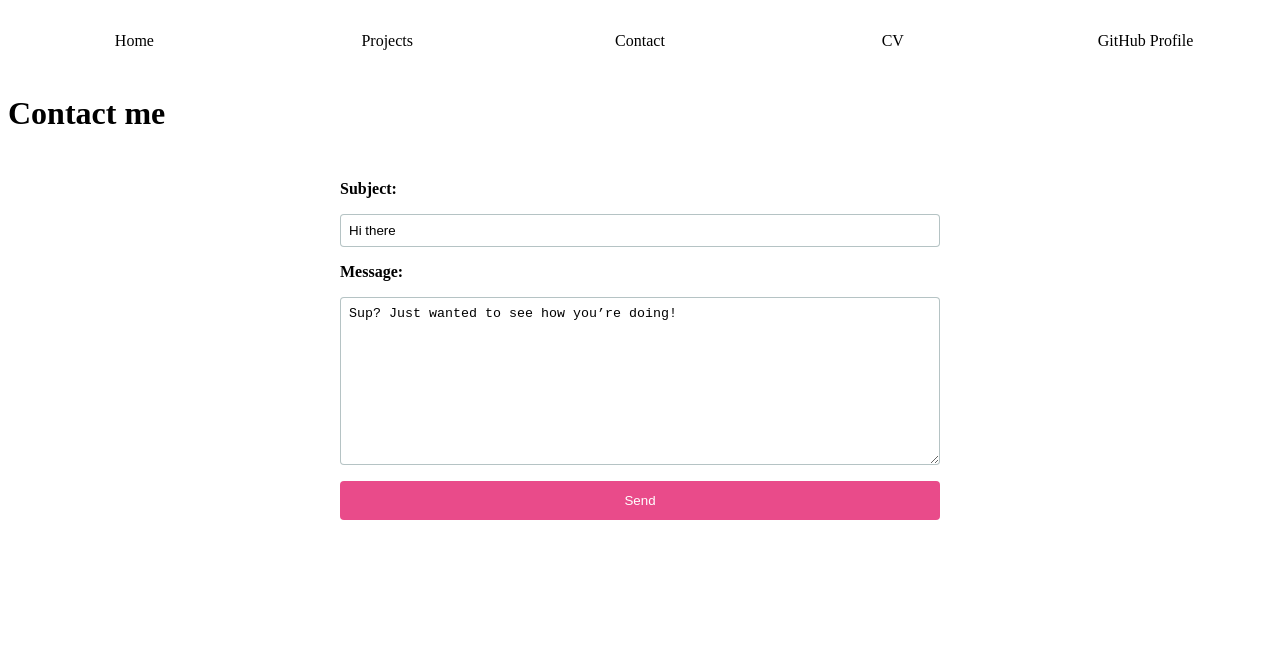
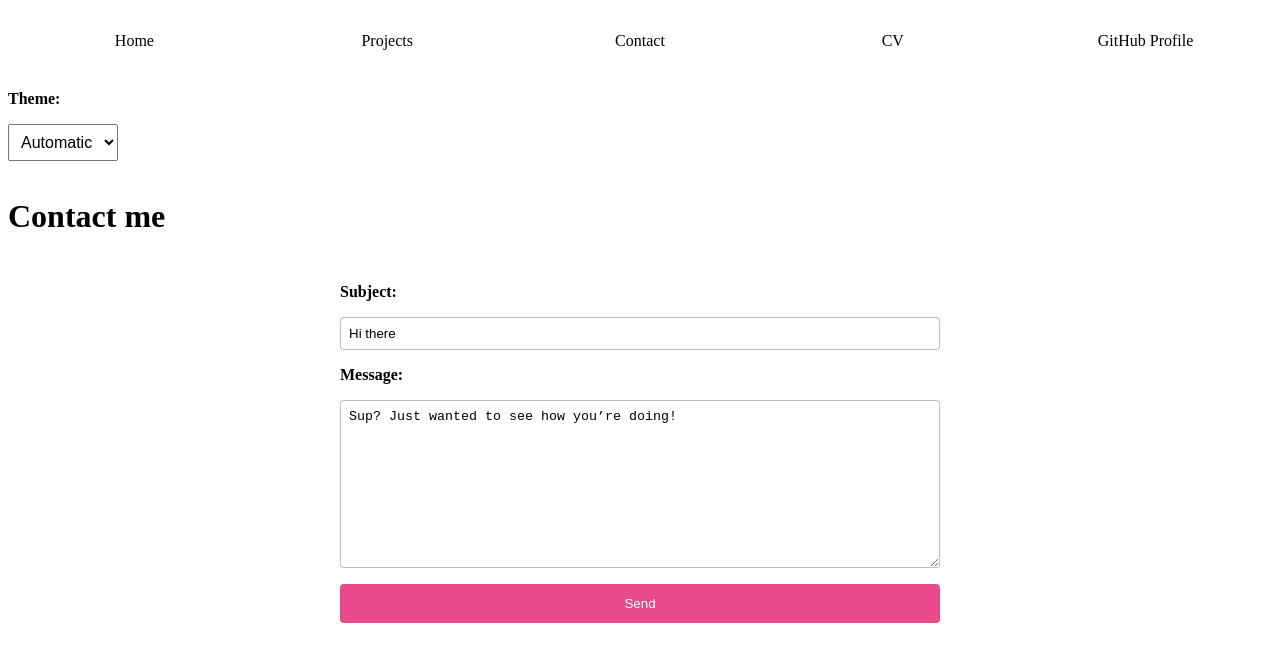
Before and after one commit to DutesMcGutes/portfolio, a plain HTML site: page contact/index.html in a window 1280 px wide. Drawn offline with Linux system fonts and the light colour scheme.

Commit message:
theme changes

```diff
--- a/contact/index.html
+++ b/contact/index.html
@@ -7,6 +7,15 @@
     <link rel="stylesheet" type="text/css" href="/portfolio/style.css">
 </head>
 <body>
+
+    <!-- Dropdown for Theme Selection -->
+    <label for="theme-switcher" class="theme-switcher-label">Theme:</label>
+    <select id="theme-switcher" class="theme-switcher">
+        <option value="auto">Automatic</option>
+        <option value="light">Light</option>
+        <option value="dark">Dark</option>
+    </select>
+
     <h1>Contact me</h1>
 
     <form class="contact-form" action="mailto:bryanduoto@gmail.com" method="GET">
```
Also changed, not shown: cv/index.html (+8 -0 lines), projects/index.html (+9 -0 lines).
